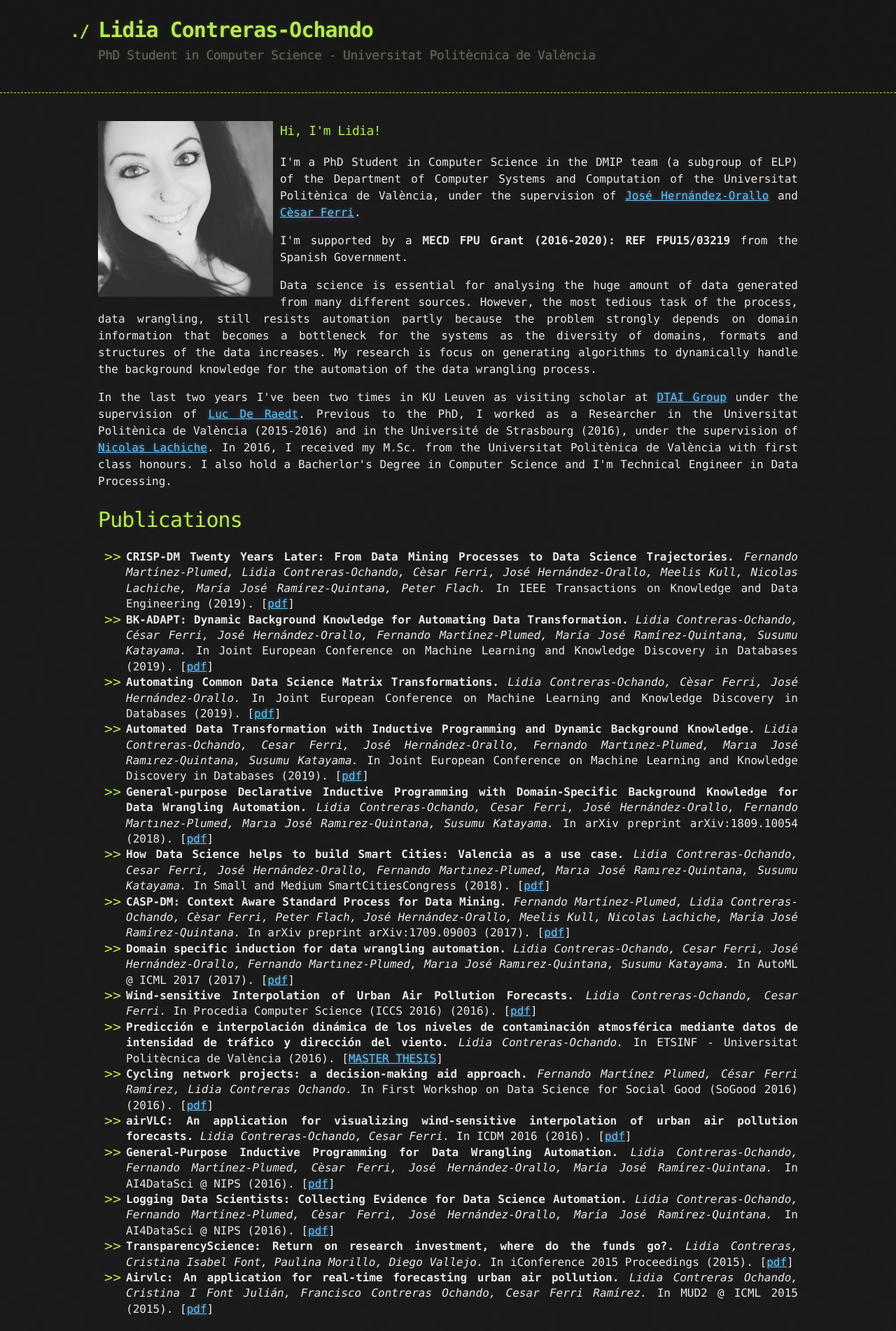
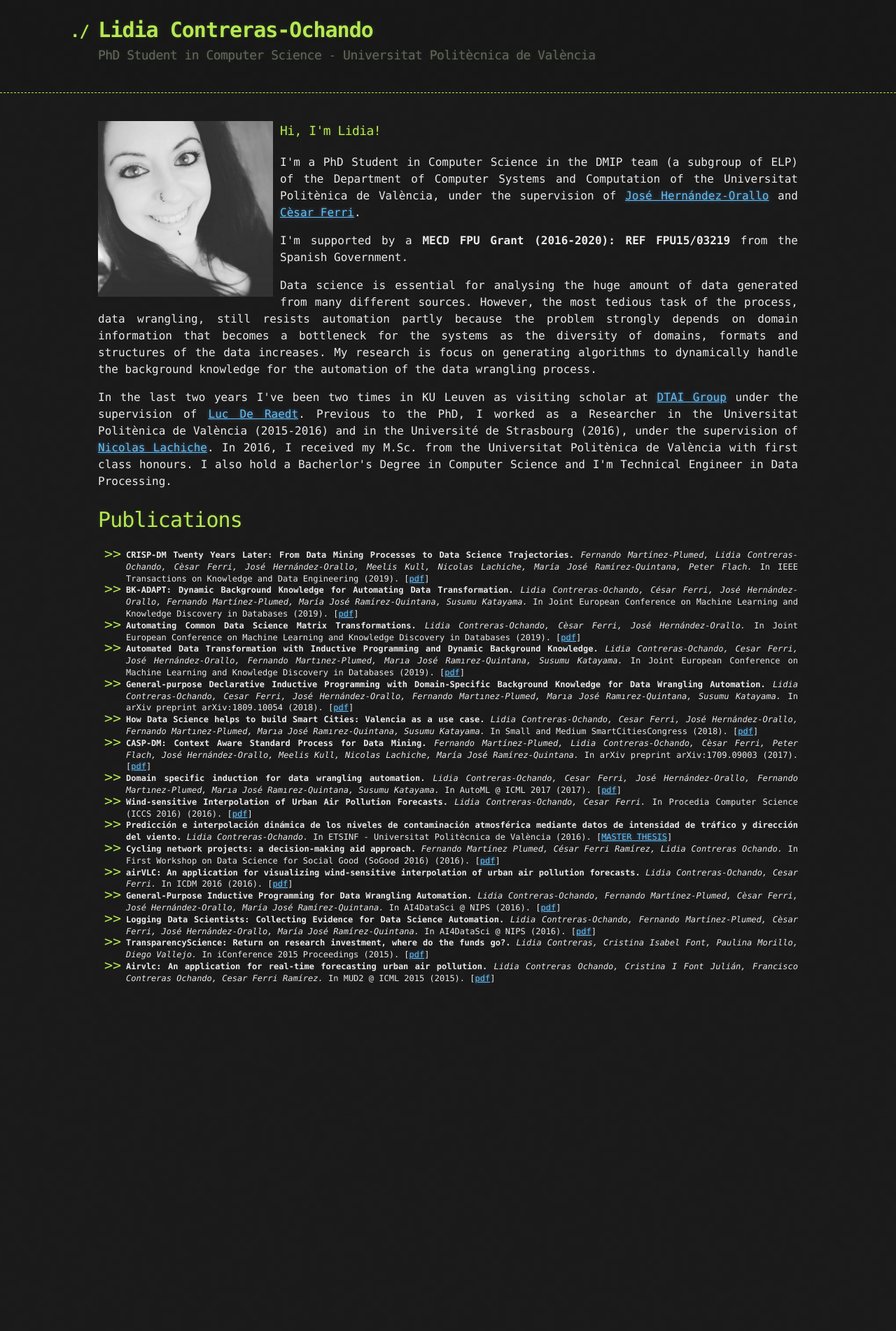
Before and after one commit to liconoc/liconoc.github.io, a Jekyll site: the page built from index.md, in a window 1280 px wide. Shown: the whole page at 70% size. Built offline with Jekyll 4.4.1, drawn with Linux system fonts in a browser that asks for light colours; after the commit the page ends 1426 px from its top, so only the background shows below that.

Commit message:
Update liconoc.html

```diff
--- a/_layouts/liconoc.html
+++ b/_layouts/liconoc.html
@@ -33,6 +33,10 @@
 
 		.paper_authors{
 			font-style:italic;
+		}
+
+		#publications ul{
+			font-size:12px;
 		}
 	</style>
 
```
